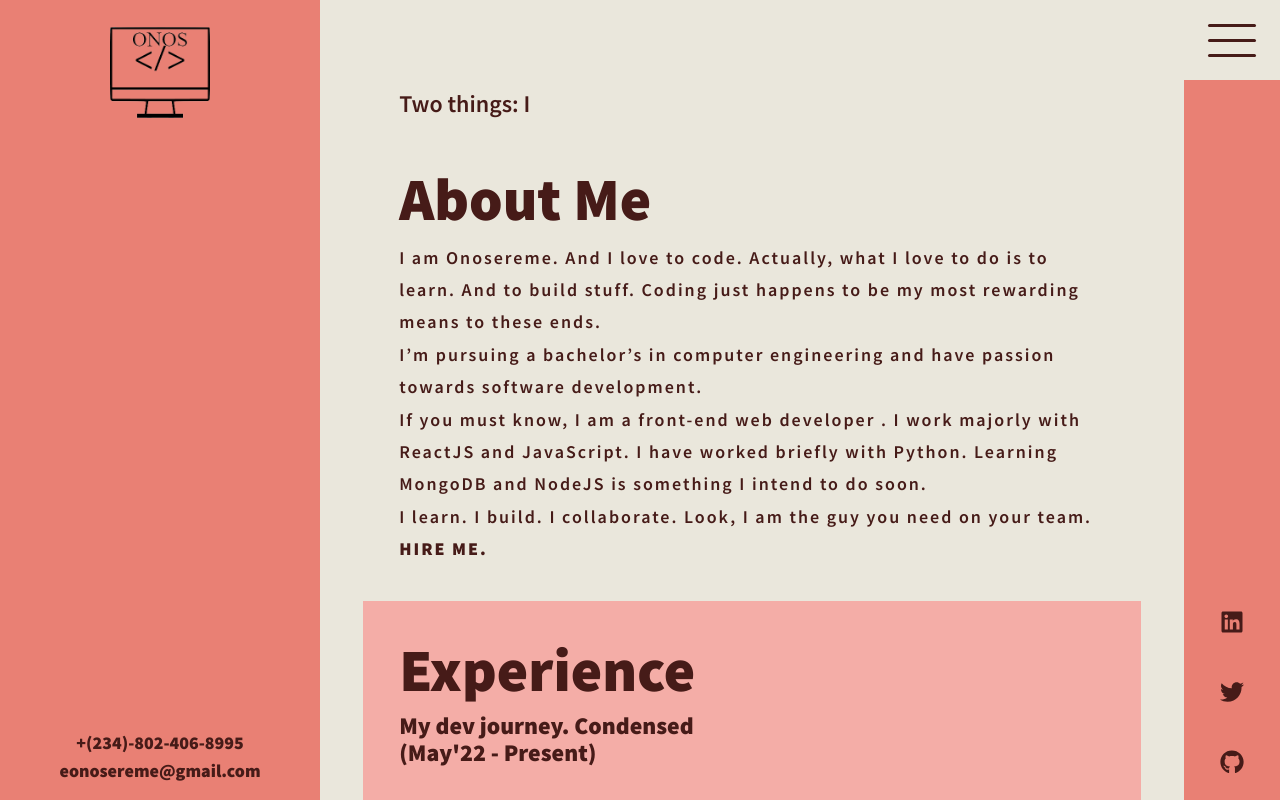
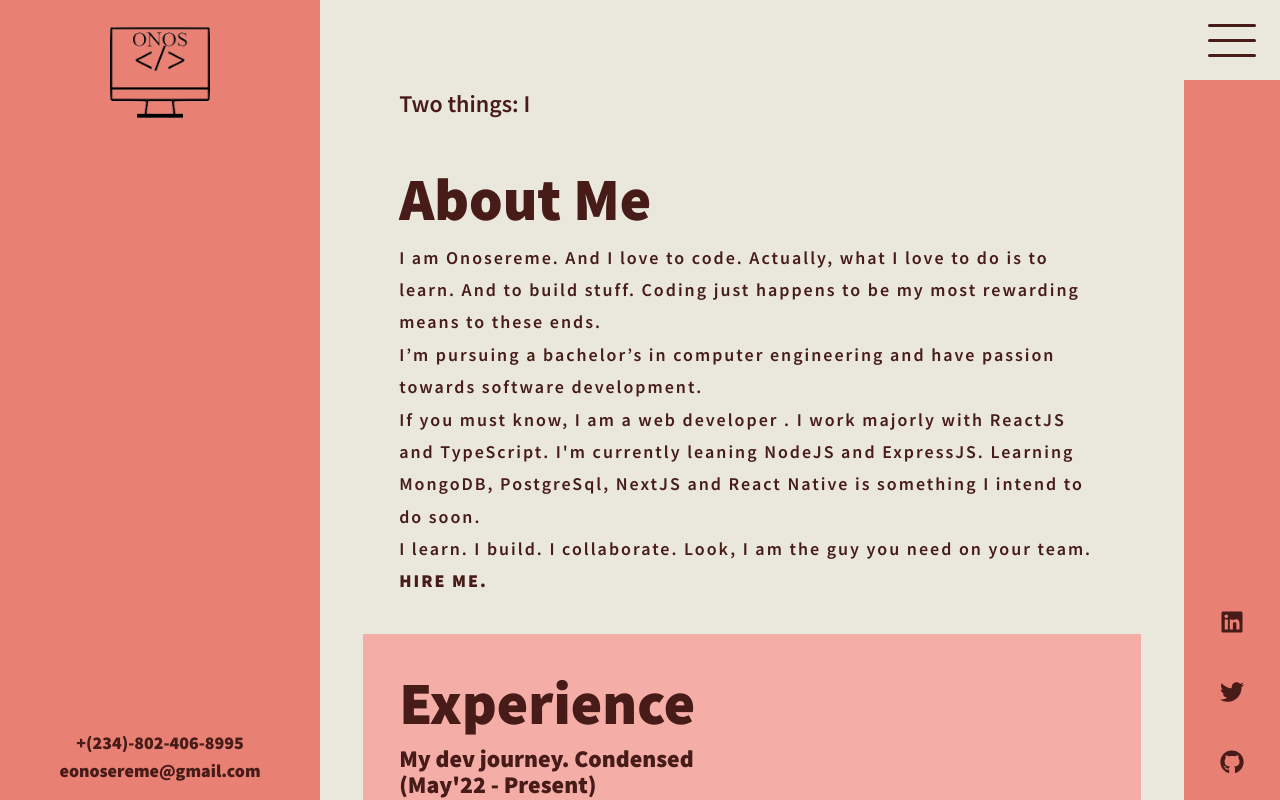
Before and after one commit to onoseremejohn/portfolio, a React (Vite) app: page /profile in a window 1280 px wide. Shown: the top 800 px of the page. Built offline with nearby package versions, Linux system fonts and the light colour scheme.

Commit message:
profile updated

```diff
--- a/src/pages/MobileScreen/HomeMobile.jsx
+++ b/src/pages/MobileScreen/HomeMobile.jsx
@@ -16,7 +16,7 @@ const HomeMobile = () => {
         </div>
         <div className='name'>
           <h2>Onosereme Emuemhonjie</h2>
-          <p>Frontend Developer</p>
+          <p>Software Developer</p>
           <Link to='profile'>
             <button className='home-btn'>view my profile</button>
           </Link>
--- a/src/pages/Profile.jsx
+++ b/src/pages/Profile.jsx
@@ -14,10 +14,11 @@ const Profile = () => {
           learn. And to build stuff. Coding just happens to be my most rewarding
           means to these ends. <br /> I’m pursuing a bachelor’s in computer
           engineering and have passion towards software development. <br /> If
-          you must know, I am a front-end web developer . I work majorly with
-          ReactJS and JavaScript. I have worked briefly with Python. Learning
-          MongoDB and NodeJS is something I intend to do soon. <br /> I learn. I
-          build. I collaborate. Look, I am the guy you need on your team.{" "}
+          you must know, I am a web developer . I work majorly with ReactJS and
+          TypeScript. I'm currently leaning NodeJS and ExpressJS. Learning
+          MongoDB, PostgreSql, NextJS and React Native is something I intend to
+          do soon. <br /> I learn. I build. I collaborate. Look, I am the guy
+          you need on your team.{" "}
           <Link
             to="/contact"
             style={{ fontWeight: "bold", textTransform: "uppercase" }}
```
